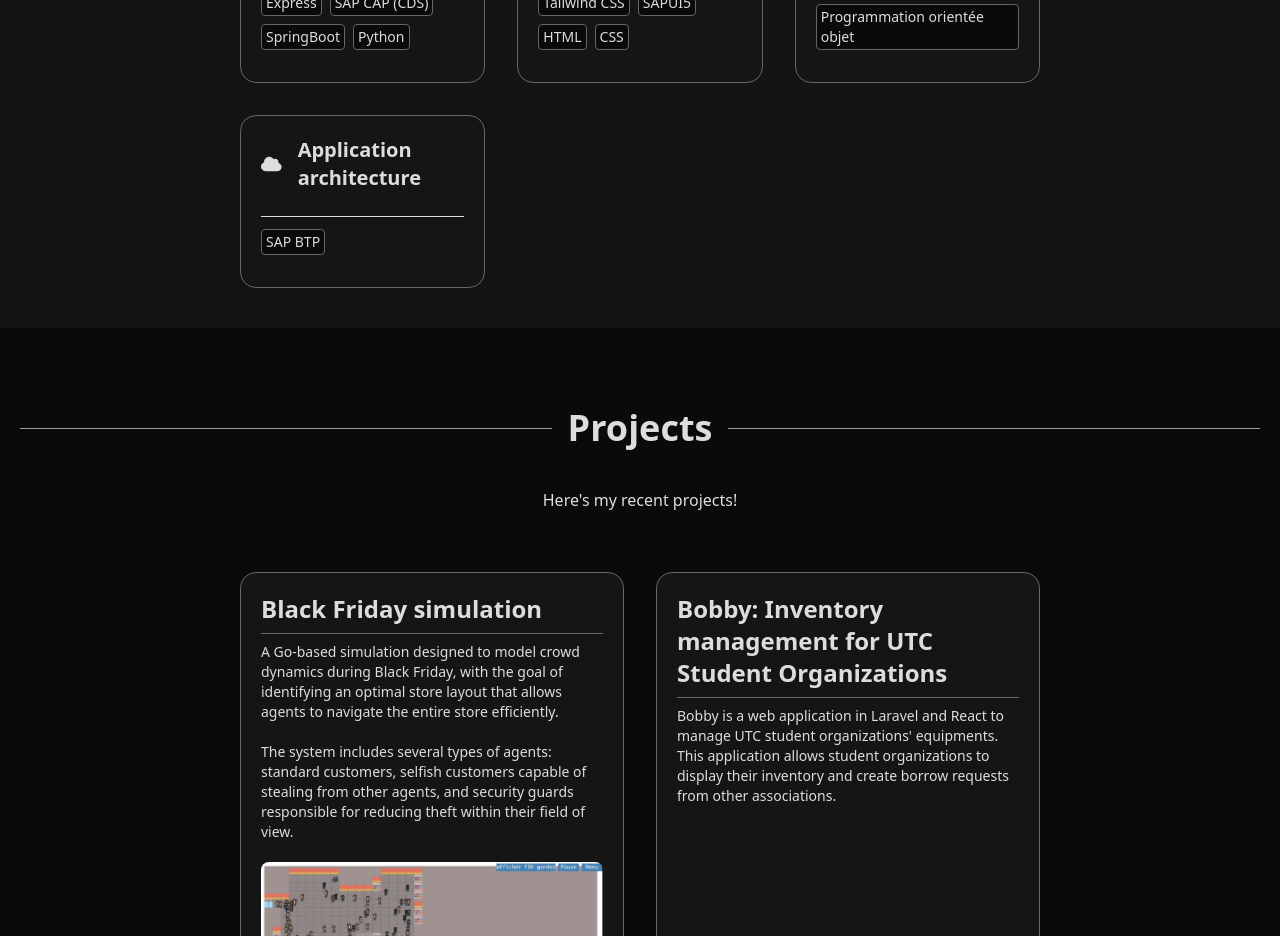
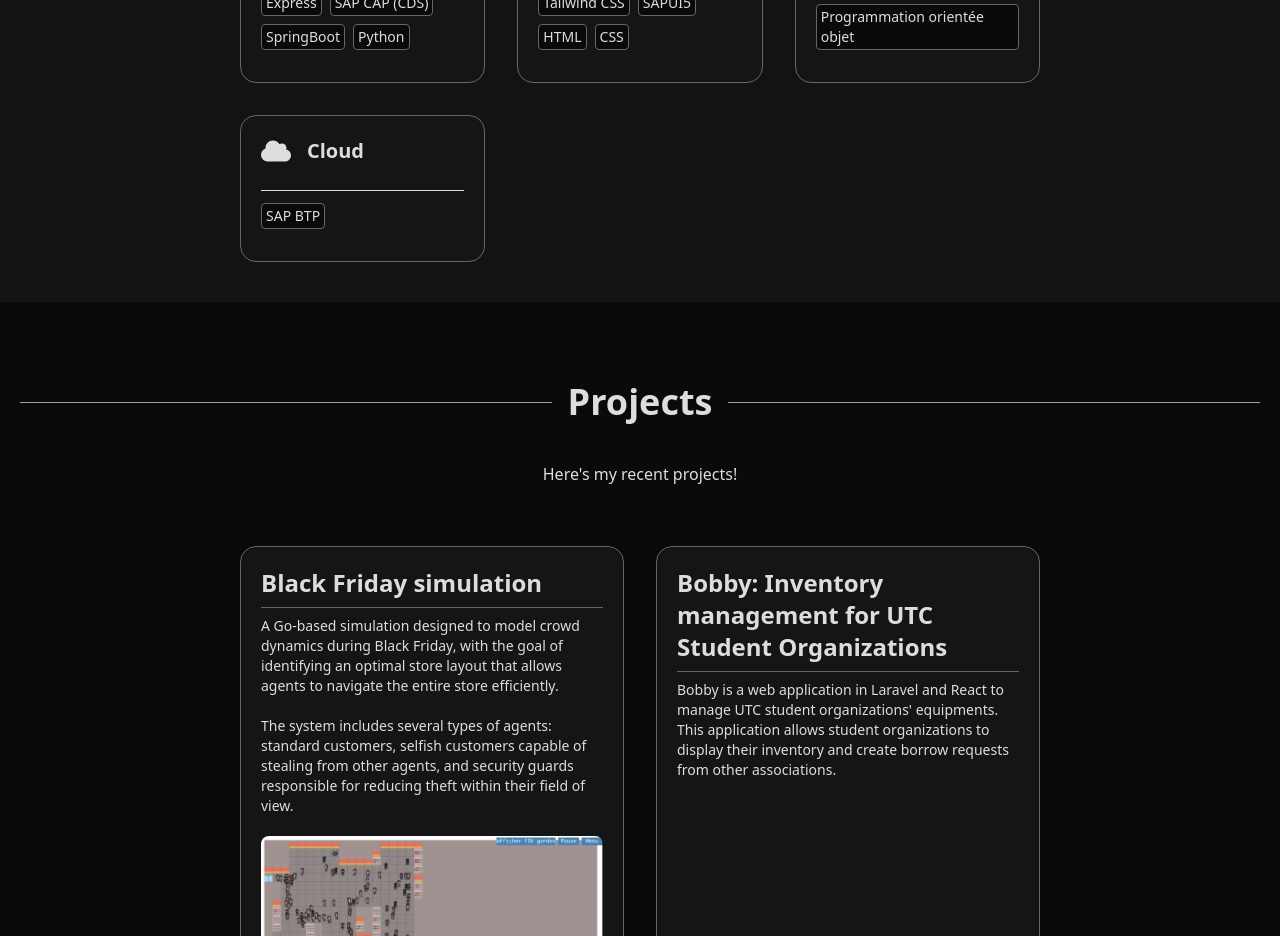
Before and after one commit to Ouistitive/portfolio, a React (Vite) app: page / in a window 1280 px wide. Shown: the part 1140-2076 px from the top of the page. Built offline with nearby package versions, Linux system fonts and the light colour scheme.

Commit message:
fix language related key

```diff
--- a/index.html
+++ b/index.html
@@ -4,7 +4,7 @@
     <meta charset="UTF-8" />
     <link rel="icon" type="image/svg+xml" href="/vite.svg" />
     <meta name="viewport" content="width=device-width, initial-scale=1.0" />
-    <title>portfolio</title>
+    <title>Steven Tea eportfolio</title>
   </head>
   <body>
     <div id="root"></div>
--- a/src/components/business/LanguageOptions.tsx
+++ b/src/components/business/LanguageOptions.tsx
@@ -1,5 +1,8 @@
+import i18next from "i18next";
 import { useEffect, useRef, useState } from "react";
 import { GrLanguage } from "react-icons/gr";
+
+type LanguageAvailable = "fr" | "en";
 
 export function LanguageOptions() {
 	const [open, setOpen] = useState(false);
@@ -18,6 +21,10 @@ export function LanguageOptions() {
 		};
 	}, []);
 
+	const changeLanguage = (languageCode: LanguageAvailable) => {
+		i18next.changeLanguage(languageCode as string);
+	};
+
 	return (
 		<div ref={ref} className="relative">
 			<button
@@ -33,12 +40,18 @@ export function LanguageOptions() {
 				<div className="absolute right-0 mt-2 rounded border border-border bg-bg-surface shadow-lg">
 					<button
 						type="button"
+						onClick={() => {
+							changeLanguage("fr");
+						}}
 						className="w-full cursor-pointer px-3 py-2 text-left hover:bg-bg"
 					>
 						FR
 					</button>
 					<button
 						type="button"
+						onClick={() => {
+							changeLanguage("en");
+						}}
 						className="w-full cursor-pointer px-3 py-2 text-left hover:bg-bg"
 					>
 						EN
--- a/src/components/business/SkillCard.tsx
+++ b/src/components/business/SkillCard.tsx
@@ -4,6 +4,7 @@ import { Card } from "../generics/Card";
 
 export interface SkillCardProps {
 	Icon: IconType;
+	key: string;
 	title: string;
 	description: string;
 	tags: string[];
--- a/src/components/sections/SkillsSection.tsx
+++ b/src/components/sections/SkillsSection.tsx
@@ -8,6 +8,7 @@ export function SkillsSection() {
 	const skills: SkillCardProps[] = [
 		{
 			Icon: FaServer,
+			key: "backend",
 			title: t("skillsSection.backend.title"),
 			description: t("skillsSection.backend.description"),
 			tags: [
@@ -22,19 +23,22 @@ export function SkillsSection() {
 		},
 		{
 			Icon: FaCode,
+			key: "frontend",
 			title: t("skillsSection.frontend.title"),
 			description: t("skillsSection.frontend.description"),
 			tags: ["React", "TypeScript", "Tailwind CSS", "SAPUI5", "HTML", "CSS"],
 		},
 		{
 			Icon: MdSchema,
+			key: "architecture",
 			title: t("skillsSection.architecture.title"),
 			description: t("skillsSection.architecture.description"),
 			tags: ["Diagrammes UML", "Programmation orientée objet"],
 		},
 		{
 			Icon: FaCloud,
-			title: t("skillsSection.architecture.title"),
+			key: "cloud",
+			title: t("skillsSection.cloud.title"),
 			description: t("skillsSection.cloud.description"),
 			tags: ["SAP BTP"],
 		},
@@ -43,7 +47,7 @@ export function SkillsSection() {
 	return (
 		<section className="mx-60 grid grid-cols-3 gap-8">
 			{skills.map((skill) => (
-				<SkillCard key={skill.title} {...skill} />
+				<SkillCard key={skill.key} {...skill} />
 			))}
 		</section>
 	);
```
